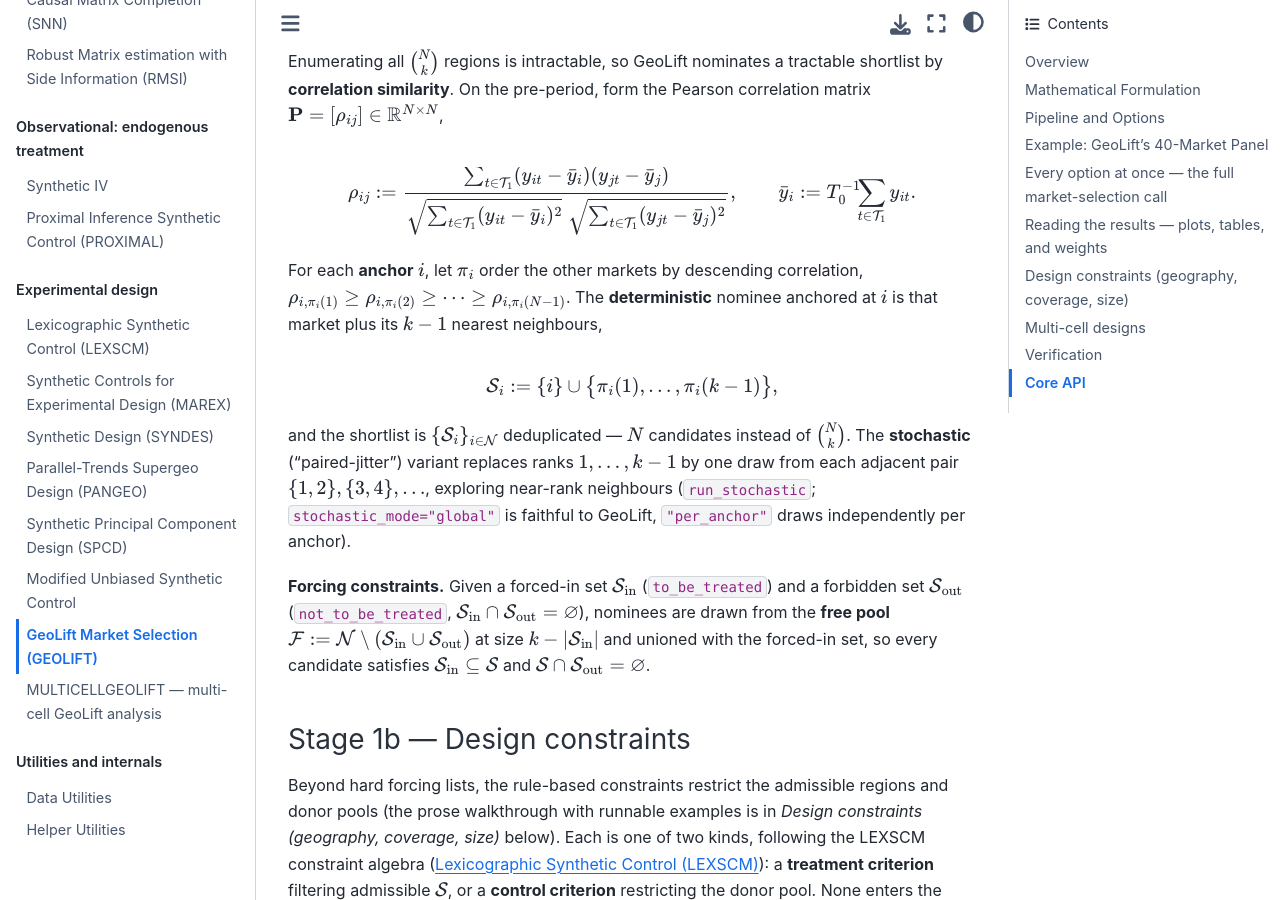
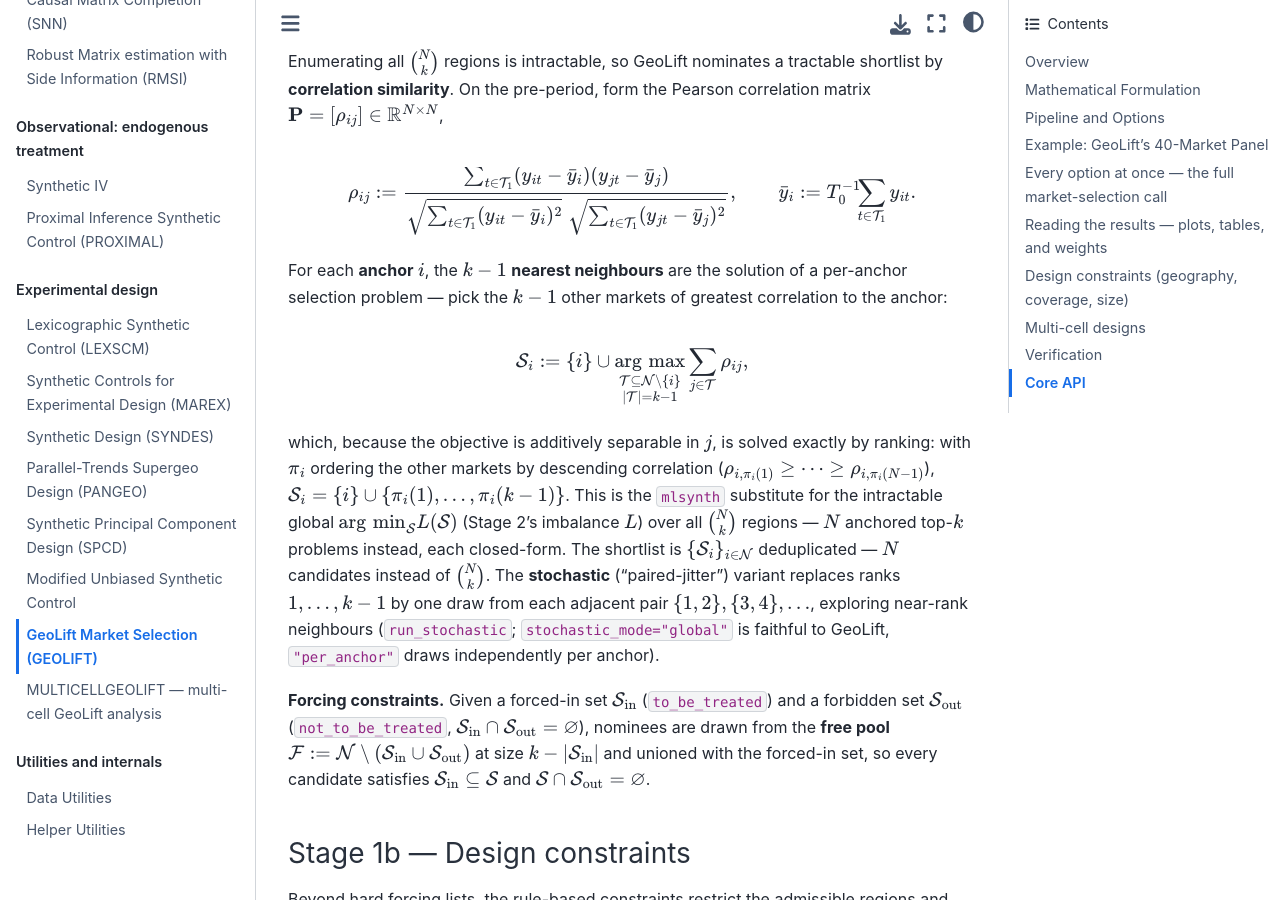
Before and after one commit to jgreathouse9/mlsynth, a Sphinx documentation site: the page built from docs/geolift.rst, in a window 1280 px wide and 900 px high, scrolled down 1243 px. Built offline with Sphinx 7.4.7 and the Sphinx Book theme 1.1.4, drawn with Linux system fonts in a browser that asks for light colours; pages that are not in the unit, such as notebooks, are missing from menus; some of the changed text lies outside the part shown.

Commit message:
feat(geolift): control-weight vector accessor; dedup design weights; optimization-problem docs
Addresses three asks:

1. Docs: state the 'nearest neighbour' nomination and the augmented SCM as
   explicit optimization problems. Stage 1's per-anchor neighbour pick is an
   arg max of summed correlation (closed-form by ranking), the mlsynth
   substitute for the intractable global imbalance arg min over C(N,k) regions.
   Stage 2's ridge augmentation is framed as the ridge-penalized balance
   objective anchored at the simplex fit (the existing closed form is its
   push-through solution; lambda->0 / inf limits noted).

2. WeightsResults.weight_vector (and a flat EffectResult.weight_vector): the
   donor/control weights as a dense numpy vector — a COMPUTED VIEW over
   donor_weights (no stored copy), available for single and multi-cell alike.

3. Minimize duplication: after realization the design-weights front door points
   at the report's weights object (one dict, not a second identical one). The
   remaining cross-path appearances are references, not copies (multi-cell
   report aliases cells[winner]); documented as such.

Tests: weight_vector matches donor_weights for single + per multi-cell;
design_weights is report.weights after realize. Contract suite green.

```diff
--- a/docs/geolift.rst
+++ b/docs/geolift.rst
@@ -73,17 +73,27 @@ Pearson correlation matrix :math:`\mathbf{P} = [\rho_{ij}] \in \mathbb{R}^{N \ti
          \sqrt{\sum_{t \in \mathcal{T}_1}(y_{jt} - \bar{y}_j)^2}},
    \qquad \bar{y}_i \coloneqq T_0^{-1}\!\!\sum_{t \in \mathcal{T}_1} y_{it}.
 
-For each **anchor** :math:`i`, let :math:`\pi_i` order the other markets by
-descending correlation,
-:math:`\rho_{i,\pi_i(1)} \ge \rho_{i,\pi_i(2)} \ge \dots \ge \rho_{i,\pi_i(N-1)}`.
-The **deterministic** nominee anchored at :math:`i` is that market plus its
-:math:`k-1` nearest neighbours,
+For each **anchor** :math:`i`, the :math:`k-1` **nearest neighbours** are the
+solution of a per-anchor selection problem — pick the :math:`k-1` other markets
+of greatest correlation to the anchor:
 
 .. math::
 
-   \mathcal{S}_i \coloneqq \{i\} \cup \bigl\{\pi_i(1), \dots, \pi_i(k-1)\bigr\},
+   \mathcal{S}_i \coloneqq \{i\} \cup
+   \operatorname*{arg\,max}_{\substack{\mathcal{T} \subseteq \mathcal{N}
+   \setminus \{i\} \\ |\mathcal{T}| = k-1}}
+   \sum_{j \in \mathcal{T}} \rho_{ij},
 
-and the shortlist is :math:`\{\mathcal{S}_i\}_{i \in \mathcal{N}}` deduplicated —
+which, because the objective is additively separable in :math:`j`, is solved
+exactly by ranking: with :math:`\pi_i` ordering the other markets by descending
+correlation
+(:math:`\rho_{i,\pi_i(1)} \ge \dots \ge \rho_{i,\pi_i(N-1)}`),
+:math:`\mathcal{S}_i = \{i\} \cup \{\pi_i(1), \dots, \pi_i(k-1)\}`. This is the
+``mlsynth`` substitute for the intractable global
+:math:`\operatorname{arg\,min}_{\mathcal{S}} L(\mathcal{S})` (Stage 2's imbalance
+:math:`L`) over all :math:`\binom{N}{k}` regions — :math:`N` anchored top-:math:`k`
+problems instead, each closed-form. The shortlist is
+:math:`\{\mathcal{S}_i\}_{i \in \mathcal{N}}` deduplicated —
 :math:`N` candidates instead of :math:`\binom{N}{k}`. The **stochastic**
 ("paired-jitter") variant replaces ranks :math:`1, \dots, k-1` by one draw from
 each adjacent pair :math:`\{1,2\}, \{3,4\}, \dots`, exploring near-rank neighbours
@@ -194,7 +204,20 @@ A base simplex SCM is solved on the pre-period,
    \Delta^{N_0} \coloneqq \{\mathbf{w} \in \mathbb{R}_{\ge 0}^{N_0} :
    \|\mathbf{w}\|_1 = 1\},
 
-then ridge-augmented to close the residual pre-period imbalance,
+then **ridge-augmented**. The augmented weights are themselves the solution of an
+optimization problem — a ridge-penalized balance objective *anchored* at the
+simplex fit, dropping the simplex constraint so the correction can debias
+(augsynth's ASCM, hence the possible small negative weights):
+
+.. math::
+
+   \mathbf{w}^\ast \;=\;
+   \operatorname*{arg\,min}_{\mathbf{w} \in \mathbb{R}^{N_0}}
+   \;\bigl\| \widetilde{\mathbf{y}}^{\mathcal{S}}_{\mathcal{T}_1}
+         - \widetilde{\mathbf{Y}}_{0,\mathcal{T}_1}\mathbf{w} \bigr\|_2^2
+   \;+\; \lambda\,\bigl\| \mathbf{w} - \mathbf{w}^{\mathrm{scm}} \bigr\|_2^2 ,
+
+whose stationarity condition has the closed form (push-through identity)
 
 .. math::
 
@@ -205,7 +228,9 @@ then ridge-augmented to close the residual pre-period imbalance,
    \bigl(\widetilde{\mathbf{y}}^{\mathcal{S}}_{\mathcal{T}_1}
    - \widetilde{\mathbf{Y}}_{0,\mathcal{T}_1}\mathbf{w}^{\mathrm{scm}}\bigr),
 
-with the penalty :math:`\lambda` chosen by leave-one-period-out cross-validation.
+with the penalty :math:`\lambda` chosen by leave-one-period-out cross-validation
+(:math:`\lambda \to 0` recovers the plain simplex SCM; :math:`\lambda \to \infty`
+pulls back to :math:`\mathbf{w}^{\mathrm{scm}}`).
 The counterfactual and gap follow the canon,
 
 .. math::
```
Also changed, not shown: 4 other files.
